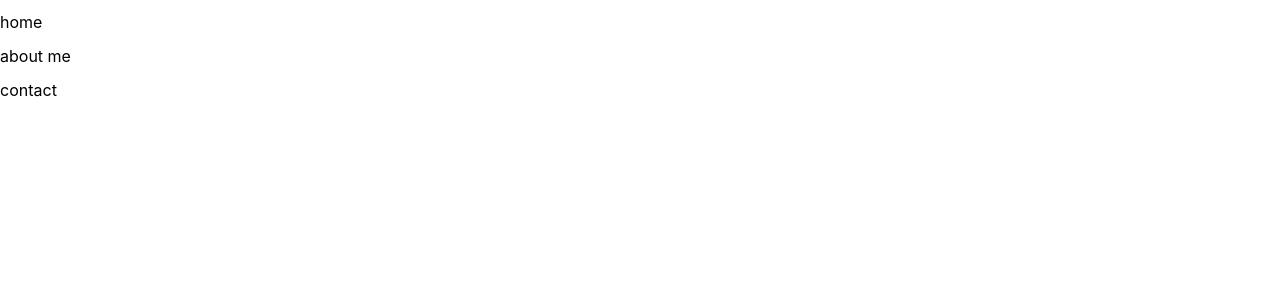
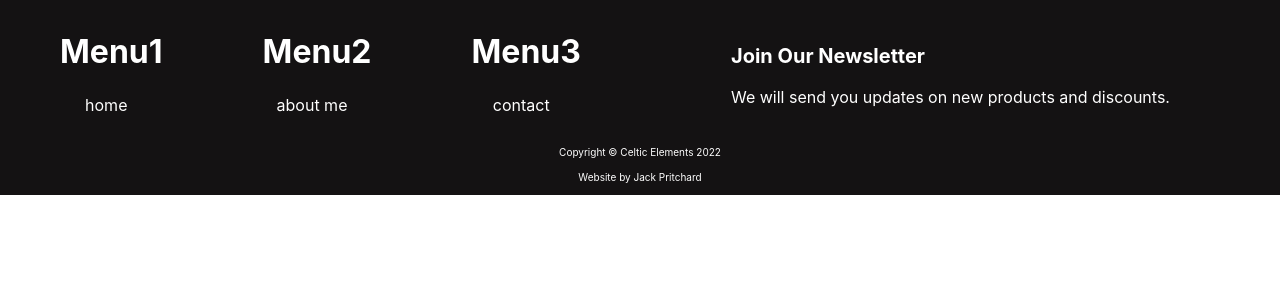
Before and after one commit to YeonghunKO/atomic_design, a React (Vite) app: page / in a window 1280 px wide. Shown: the top 300 px of the page. Built offline with nearby package versions, Linux system fonts and the light colour scheme.

Commit message:
feat : footer 일단 적용

```diff
--- a/src/App.tsx
+++ b/src/App.tsx
@@ -1,16 +1,23 @@
 import { useState } from 'react';
-// import { Button } from '@components/atoms/Button/Button';
-import Nav from '@components/molecules/Nav/Nav';
-
+import Footer from './components/organism/Footer/Footer';
 function App() {
-  const items = [
-    { url: '#', text: 'home' },
-    { url: '#', text: 'about me' },
-    { url: '#', text: 'contact' },
+  const menu = [
+    {
+      title: 'Menu1',
+      item: [{ url: '#', text: 'home' }],
+    },
+    {
+      title: 'Menu2',
+      item: [{ url: '#', text: 'about me' }],
+    },
+    {
+      title: 'Menu3',
+      item: [{ url: '#', text: 'contact' }],
+    },
   ];
   return (
     <>
-      <Nav direction="vertical" items={items} />
+      <Footer menu={menu} />
     </>
   );
 }
--- /dev/null
+++ b/src/components/organism/Footer/Footer.styles.ts
@@ -0,0 +1,39 @@
+import styled from 'styled-components';
+
+const StyledFooter = styled.footer`
+  ${({ theme }) => theme.flexColumn}
+  width: 100%;
+  color: ${({ theme }) => theme.white};
+  background-color: ${({ theme }) => theme.black};
+  gap: 1rem;
+  padding: 1rem;
+
+  .footer__wrapper {
+    display: flex;
+    justify-content: space-between;
+    align-items: baseline;
+
+    .footer__nav__wrapper {
+      display: flex;
+      justify-content: space-around;
+      flex-grow: 0.6;
+
+      .footer__nav {
+        ${({ theme }) => theme.flexColumn}
+        justify-content: flex-end;
+        align-items: center;
+      }
+    }
+    .footer__news-letter {
+      flex-grow: 0.2;
+    }
+  }
+  .footer__copy-right {
+    width: 100%;
+    font-size: 10px;
+    ${({ theme }) => theme.flexColumn}
+    align-items: center;
+  }
+`;
+
+export default StyledFooter;
--- /dev/null
+++ b/src/components/organism/Footer/Footer.tsx
@@ -0,0 +1,47 @@
+import React from 'react';
+import Nav from '@src/components/molecules/Nav/Nav';
+import StyledFooter from './Footer.styles';
+
+type Menu = {
+  title: string;
+  item: { url: string; text: string }[];
+};
+
+interface FooterProps {
+  menu: Menu[];
+}
+
+const Footer = ({ menu }: FooterProps) => {
+  return (
+    <StyledFooter>
+      <aside className="footer__wrapper">
+        <section className="footer__nav__wrapper">
+          {menu.map(({ title, item }, idx) => {
+            return (
+              <div className="footer__nav" key={`footer__nav__${idx}`}>
+                <h1>{title}</h1>
+                <Nav direction="horizontal" items={item} />
+              </div>
+            );
+          })}
+        </section>
+        <div className="footer__news-letter">
+          <h4 className="footer__news-letter-header">Join our newsletter</h4>
+          <p>We will send you updates on new products and discounts.</p>
+        </div>
+      </aside>
+      <div className="footer__copy-right">
+        <p>Copyright &copy; Celtic Elements {new Date().getFullYear()}</p>
+        <a
+          href="https://whatjackhasmade.co.uk"
+          rel="noopener noreferrer"
+          target="_blank"
+        >
+          Website by Jack Pritchard
+        </a>
+      </div>
+    </StyledFooter>
+  );
+};
+
+export default Footer;
```
Also changed, not shown: 1 other file (tests, documents, lock files or other folders).
